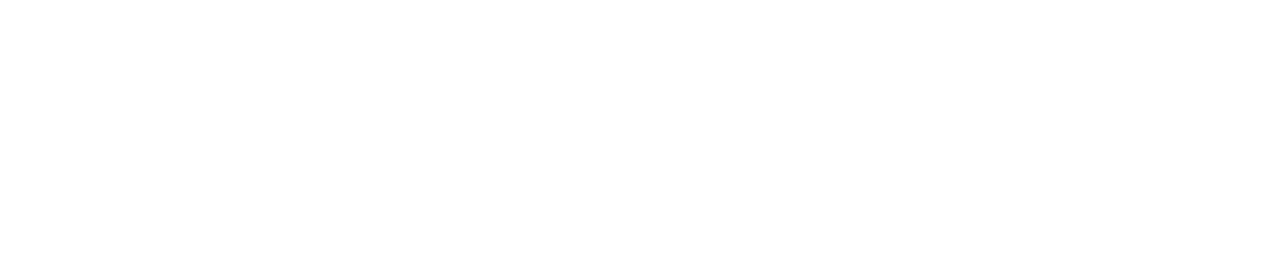
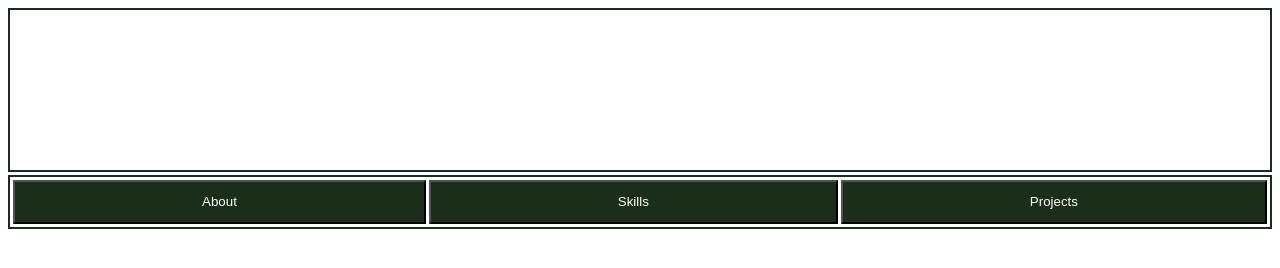
Before and after one commit to odecam0/0soil, a Gatsby site: page / in a window 1280 px wide. Built offline with nearby package versions, Linux system fonts and the light colour scheme; Gatsby itself is replaced by a stand-in of ours.

Commit message:
Navbar + Banner + HIDE/SHOW navbar mechanism

```diff
--- a/src/pages/index.js
+++ b/src/pages/index.js
@@ -1,9 +1,97 @@
-import * as React from "react"
+import React, {useRef, useState, useEffect} from "react"
+import "./style.css"
+
+// (defun eejump-2 () (interactive) (swiper "//\\W(\\W[0-9]"))
+
+// ( 1.    HIDE-SHOW NAVBAR MECHANISM
+// ( 1.1   GET HEIGHT OF NAVBAR + BANNER
+// ( 1.2   ADD EVENT LISTENER TO SCROLL EVENT
+// ( 1.2.1 IF scrolled up   && navbar not visible THEN show fixed navbar
+// ( 1.2.2 IF scrolled down                       THEN hide fixed navbar
+
+// ( This mechanism is going to be placed where?
+// ( Is it apropriate to put it on a page-layout component, that is called on
+// ( different pages?
 
 const IndexPage = () => {
-  return (
-      <div />
-  )
+
+    const refBanner = useRef(null);
+    const refNavbar = useRef(null);
+
+    // ( Eu também quero que não seja ativado o mecanismo, a menos que tenha havido um scroll que passe
+    // ( de algum limiar definido.
+    const [previousScrollOffset, setPreviousScrollOffset] = useState(0);
+    const [scrollAccumulator, setScrollAccumulator] = useState(0);
+    const [isScrollingDown, setIsScrollingDown] = useState(false);
+
+    const [activeFixedNavbar, setActiveFixedNavbar] = useState(false);
+
+    // ( Okay, algo está acontecendo aqui. Acho que talvez não possa utilizar os react states
+    // ( dentro de um eventlistener como este daqui, pois as variáveis não estão atualizando lá
+    // ( no console.
+    const handleScroll = () => {
+	// ( Okay, aqui há um grande probleminha.. A altura do banner+navbar não corresponde certinho
+	// ( ao que foi scrollado porque tem margens e tal... Por enquanto vou simplesmente adicionar uns
+	// ( pixels a mais para contar como a margem. mas não será certinho...
+	const headerHeight = 50 + refBanner.current.offsetHeight + refNavbar.current.offsetHeight;
+	const scrollOffset = window.pageYOffset;
+	const deltaScrollOffset = scrollOffset - previousScrollOffset;
+
+	if (deltaScrollOffset > 0) {
+	    if (!isScrollingDown) {
+		setIsScrollingDown(true);
+		setScrollAccumulator(deltaScrollOffset);
+	    } else
+		setScrollAccumulator(scrollAccumulator + deltaScrollOffset);
+	} else if (deltaScrollOffset < 0) {
+	    if (isScrollingDown) {
+		setIsScrollingDown(false);
+		setScrollAccumulator(deltaScrollOffset);
+	    } else
+		setScrollAccumulator(scrollAccumulator + (deltaScrollOffset));
+	}
+	setPreviousScrollOffset(scrollOffset);
+
+	if (scrollOffset < headerHeight)
+	    setActiveFixedNavbar(false)
+	else if (scrollAccumulator < 30)
+	    setActiveFixedNavbar(true)
+	else if (scrollAccumulator > 0)
+	    setActiveFixedNavbar(false)
+
+    }
+
+    useEffect(() => {
+	// ( Neste caso, o callback function tem de ser adicionado no window em todas as
+	// ( renderizações. Caso contrário, o estado acessado dentro no callback será apenas
+	// ( estado inicial do primeiro render.
+	// ( https://stackoverflow.com/questions/55265255/react-usestate-hook-event-handler-using-initial-state
+
+	window.addEventListener("scroll", handleScroll);
+	return () => window.removeEventListener("scroll", handleScroll);
+    });
+
+
+    return (
+	// (find-odecamsoilfile "src/pages/style.css")
+	<div className="banner&navbarContainer" >
+	    <div className="banner" ref={refBanner}/>
+	    <div className="navbar" ref={refNavbar} style={activeFixedNavbar ?
+							   {
+							       position: "fixed",
+							       top: "0px",
+							       left: "0px",
+							       width: "-webkit-fill-available"
+
+							   } : {}}>
+		<button className="navbutton">About</button>
+		<button className="navbutton">Skills</button>
+		<button className="navbutton">Projects</button>
+	    </div>
+	    <div style={{height: "200vh"}}/>
+	</div>
+
+    )
 }
 
 export default IndexPage
--- /dev/null
+++ b/src/pages/style.css
@@ -0,0 +1,28 @@
+.navbar {
+    display: flex;
+    justify-content: space-evenly;
+    flex-wrap: wrap;
+    align-content: center;
+    padding: .2rem;
+    gap:     .2rem;
+    border: #1b2e1a;
+    border-style: solid;
+    border-width: 2px;
+    height: 2.7rem;
+    align-content: stretch;
+}
+
+.navbutton {
+    background: #1b2e1a;
+    color: white;
+    padding: 0px;
+    flex-grow: 1;
+}
+
+.banner {
+    height: 20vh;
+    border: #1b2e1a;
+    border-style: solid;
+    border-width: 2px;
+    margin-bottom: .2rem;
+}
```
Also changed, not shown: README.md, 1 other file.
